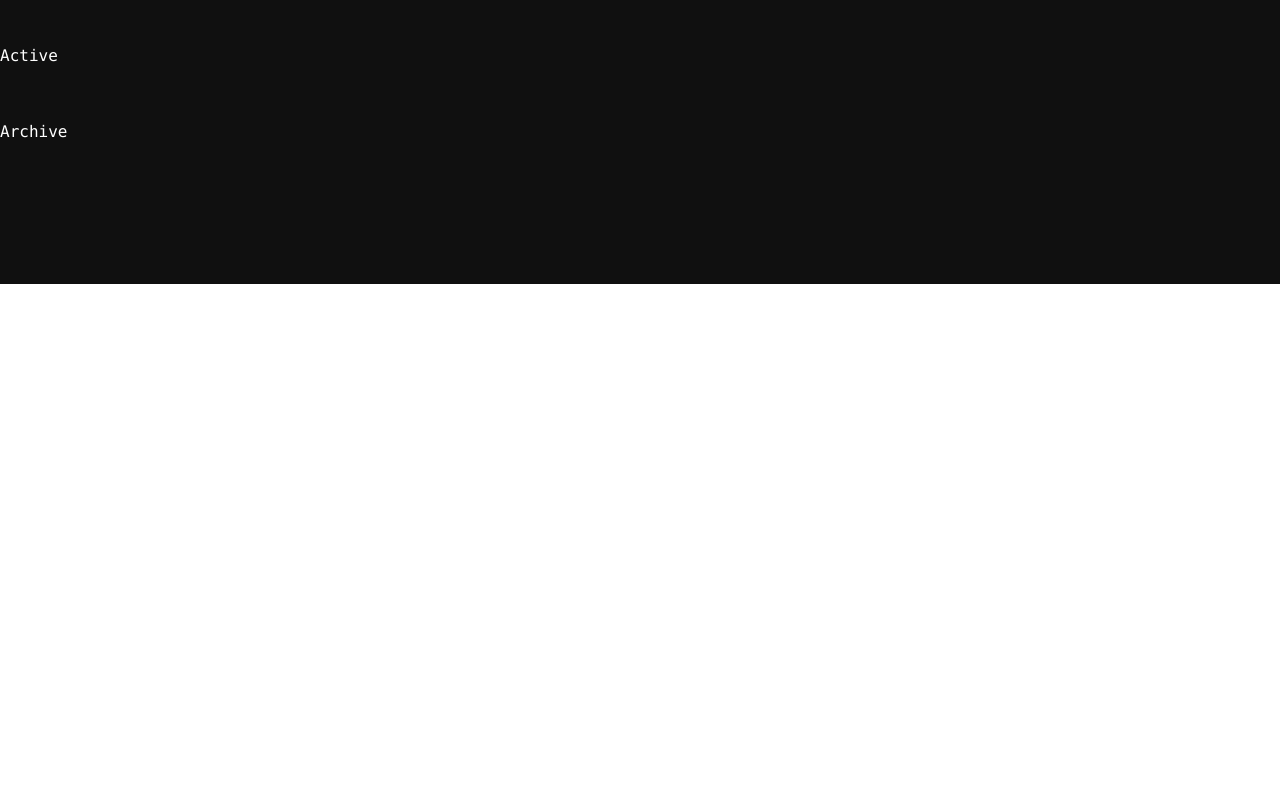
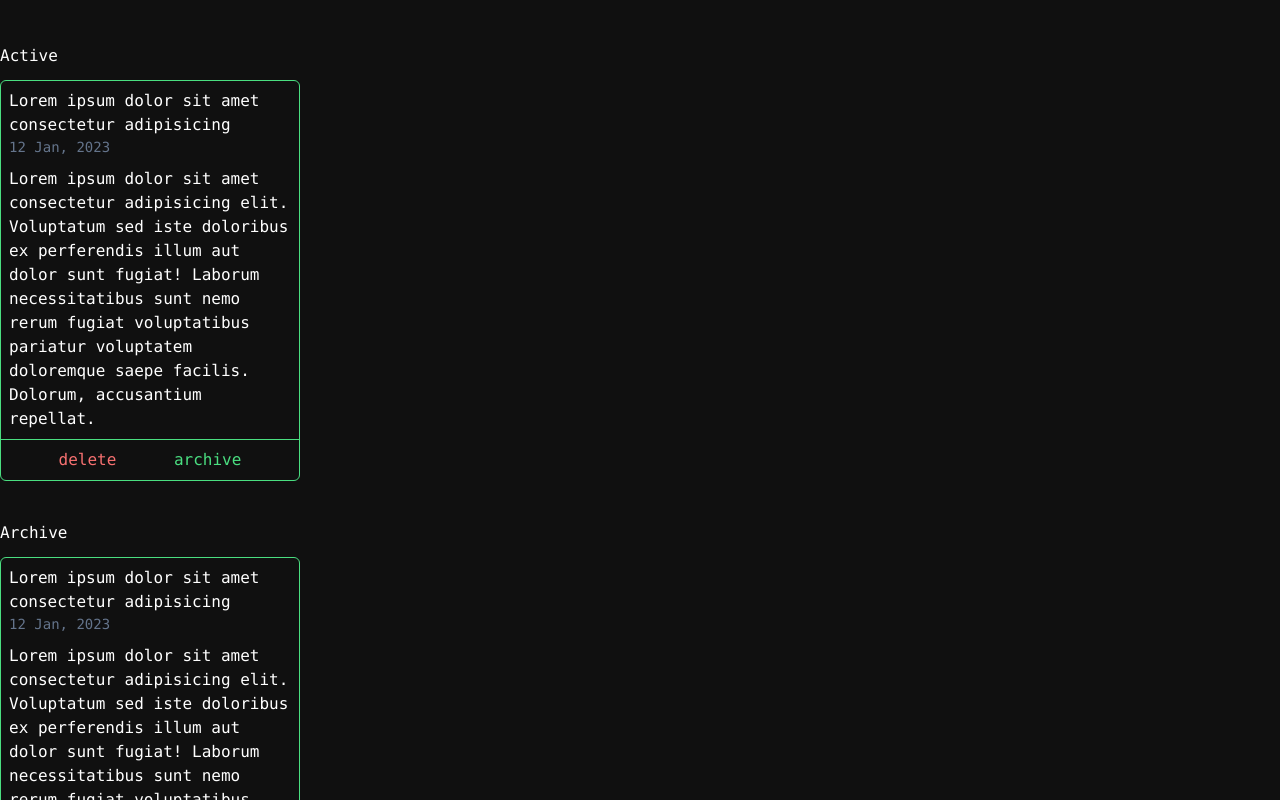
Before and after one commit to anangyoga/nyotes, a React (Vite) app: page / in a window 1280 px wide. Shown: the part 540-1340 px from the top of the page. Before the commit the page ends 824 px from the top, so only its background shows below. Built offline with nearby package versions, Linux system fonts and the light colour scheme.

Commit message:
feat: Notes Card

```diff
--- /dev/null
+++ b/src/components/NotesCard.jsx
@@ -0,0 +1,22 @@
+const NotesCard = () => {
+  return (
+    <div className="flex flex-col justify-between md:w-[300px] border border-green-400 rounded-md divide-y divide-green-400">
+      <div className="flex flex-col gap-2.5  p-2 ">
+        <div>
+          <h3>Lorem ipsum dolor sit amet consectetur adipisicing</h3>
+          <p className="text-sm text-slate-500">12 Jan, 2023</p>
+        </div>
+        <p>
+          Lorem ipsum dolor sit amet consectetur adipisicing elit. Voluptatum sed iste doloribus ex perferendis illum aut dolor sunt fugiat! Laborum necessitatibus sunt nemo rerum fugiat voluptatibus pariatur voluptatem doloremque saepe
+          facilis. Dolorum, accusantium repellat.
+        </p>
+      </div>
+      <div className="flex justify-evenly py-2">
+        <button className="text-red-400 hover:text-red-500 duration-200 transition-colors ease-in">delete</button>
+        <button className="text-green-400 hover:text-green-500 duration-200 transition-colors ease-in">archive</button>
+      </div>
+    </div>
+  );
+};
+
+export default NotesCard;
--- a/src/components/NotesSection.jsx
+++ b/src/components/NotesSection.jsx
@@ -1,13 +1,19 @@
+import NotesCard from "./NotesCard";
+
 const NotesSection = () => {
   return (
     <div className="pb-32 flex flex-col gap-10">
       <div className="flex flex-col gap-3">
         <h2>Active</h2>
-        <div className="flex gap-2 flex-wrap"></div>
+        <div className="flex gap-2 flex-wrap">
+          <NotesCard />
+        </div>
       </div>
       <div className="flex flex-col gap-3">
         <h2>Archive</h2>
-        <div className="flex gap-2 flex-wrap"></div>
+        <div className="flex gap-2 flex-wrap">
+          <NotesCard />
+        </div>
       </div>
     </div>
   );
```
